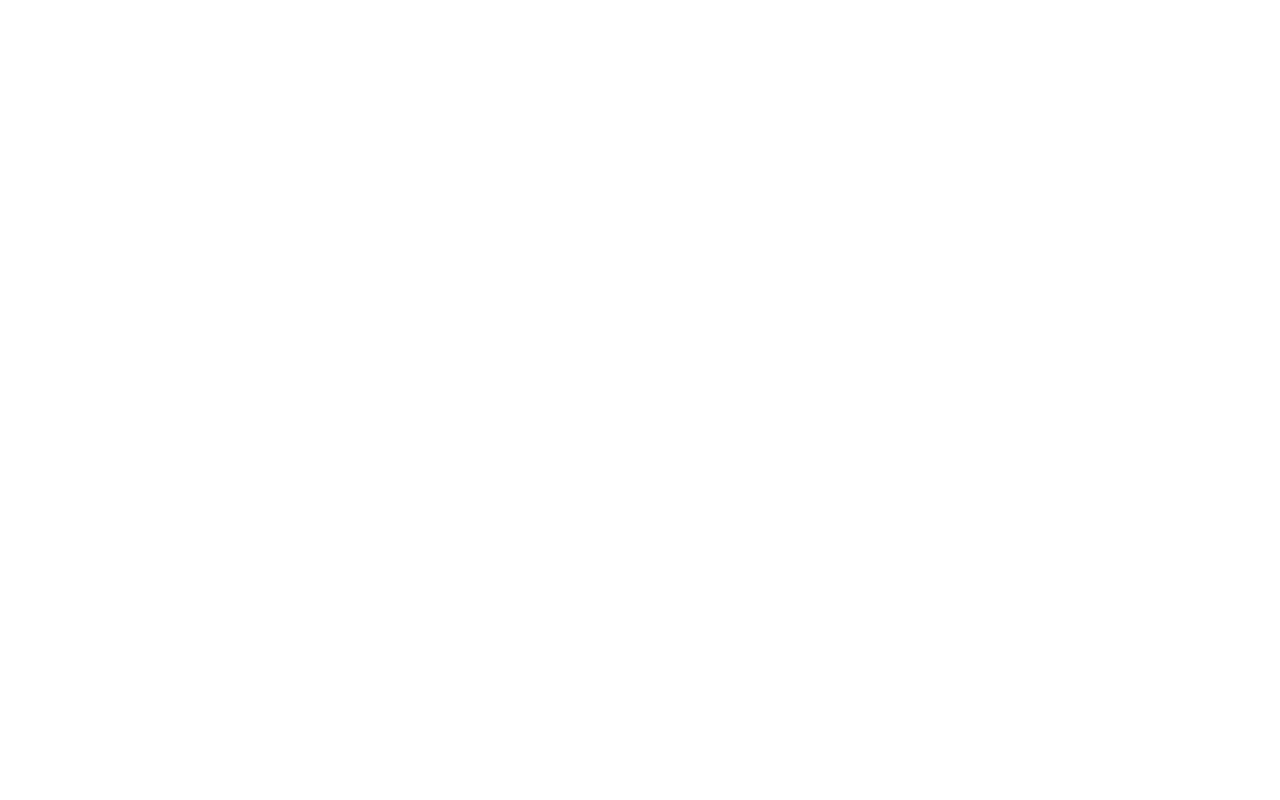
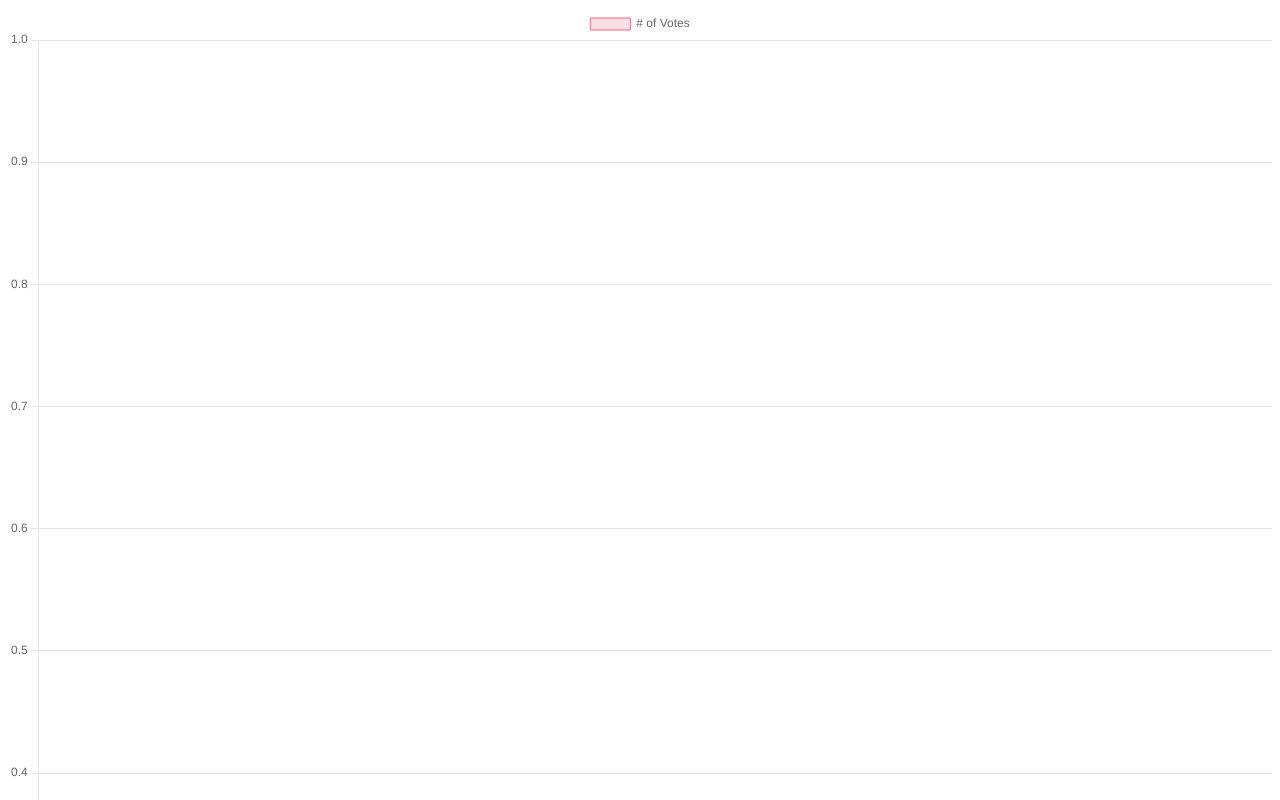
Before and after one commit to Samiur-UTI/AJAX-and-Scraping-Excercise, a plain HTML site: page chart/index.html in a window 1280 px wide. Shown: the top 800 px of the page. Drawn offline with nearby package versions, Linux system fonts and the light colour scheme.

Commit message:
chart done

```diff
--- a/chart/index.html
+++ b/chart/index.html
@@ -5,15 +5,60 @@
     <meta http-equiv="X-UA-Compatible" content="IE=edge">
     <meta name="viewport" content="width=device-width, initial-scale=1.0">
     <title>Document</title>
+    <script src="https://cdn.jsdelivr.net/npm/chart.js@3.1.0/dist/chart.min.js"></script>
 </head>
 <body>
+    <canvas id="chart" width="400" height="400">
+
+    </canvas>
     <script>
+        const ctx = document.getElementById('chart').getContext('2d');
+        const year = [];
+        const temp = [];
+        const myChart = new Chart(ctx, {
+            type: 'bar',
+            data: {
+                labels: year,
+                datasets: [{
+                    label: '# of Votes',
+                    data: temp,
+                    backgroundColor: [
+                        'rgba(255, 99, 132, 0.2)',
+                        'rgba(54, 162, 235, 0.2)',
+                        'rgba(255, 206, 86, 0.2)',
+                        'rgba(75, 192, 192, 0.2)',
+                        'rgba(153, 102, 255, 0.2)',
+                        'rgba(255, 159, 64, 0.2)'
+                    ],
+                    borderColor: [
+                        'rgba(255, 99, 132, 1)',
+                        'rgba(54, 162, 235, 1)',
+                        'rgba(255, 206, 86, 1)',
+                        'rgba(75, 192, 192, 1)',
+                        'rgba(153, 102, 255, 1)',
+                        'rgba(255, 159, 64, 1)'
+                    ],
+                    borderWidth: 1
+                }]
+            },
+            options: {
+                scales: {
+                    y: {
+                        beginAtZero: true
+                    }
+                }
+            }
+        });
         fetchData();
         async function fetchData(){
           try {
             const data = await fetch('http://localhost:3000/');
             const table = await data.text();
-            console.log(table);
+            JSON.parse(table).map(item => {
+                year.push(item["Year"]);
+                temp.push(item["Glob"]);
+            });
+
           } catch (error) {
               console.error(error);
           }
--- a/chart/server/index.js
+++ b/chart/server/index.js
@@ -6,7 +6,7 @@ var parse = require('csv-parse/lib/sync');
 app.get('/',cors(), async (req, res) => {
   (async function () {
     const fileContent = await fs.readFile('test.csv');
-    const records = parse(fileContent);
+    const records = parse(fileContent,{columns:true});
     res.send(records);
 })();
 });
--- a/chart/server/package.json
+++ b/chart/server/package.json
@@ -14,6 +14,7 @@
     "express": "^4.17.1",
     "fast-csv": "^4.3.6",
     "mysql": "^2.18.1",
-    "node-csv": "^0.1.2"
+    "node-csv": "^0.1.2",
+    "nodemon": "^2.0.7"
   }
 }
```
Also changed, not shown: 1 other file.
